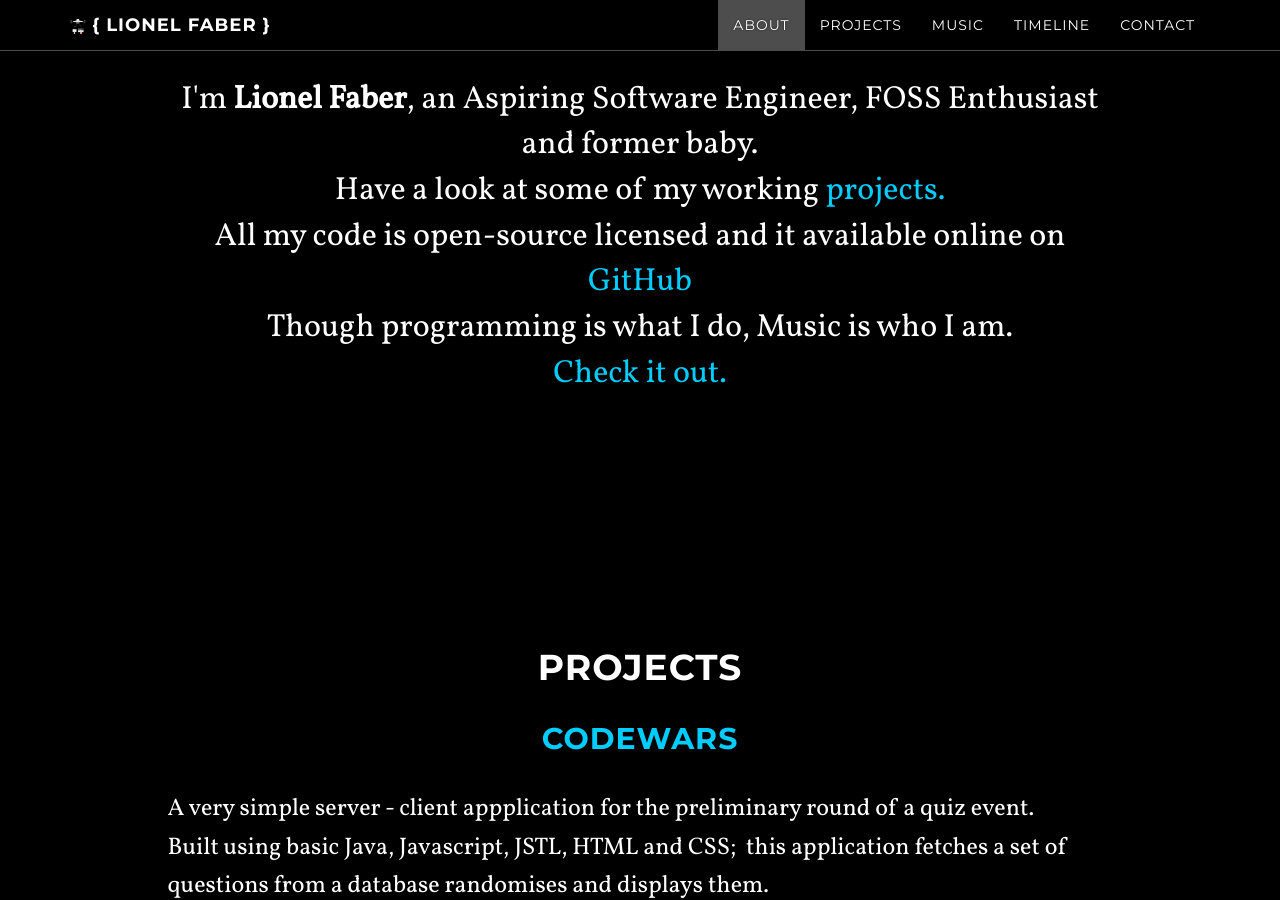
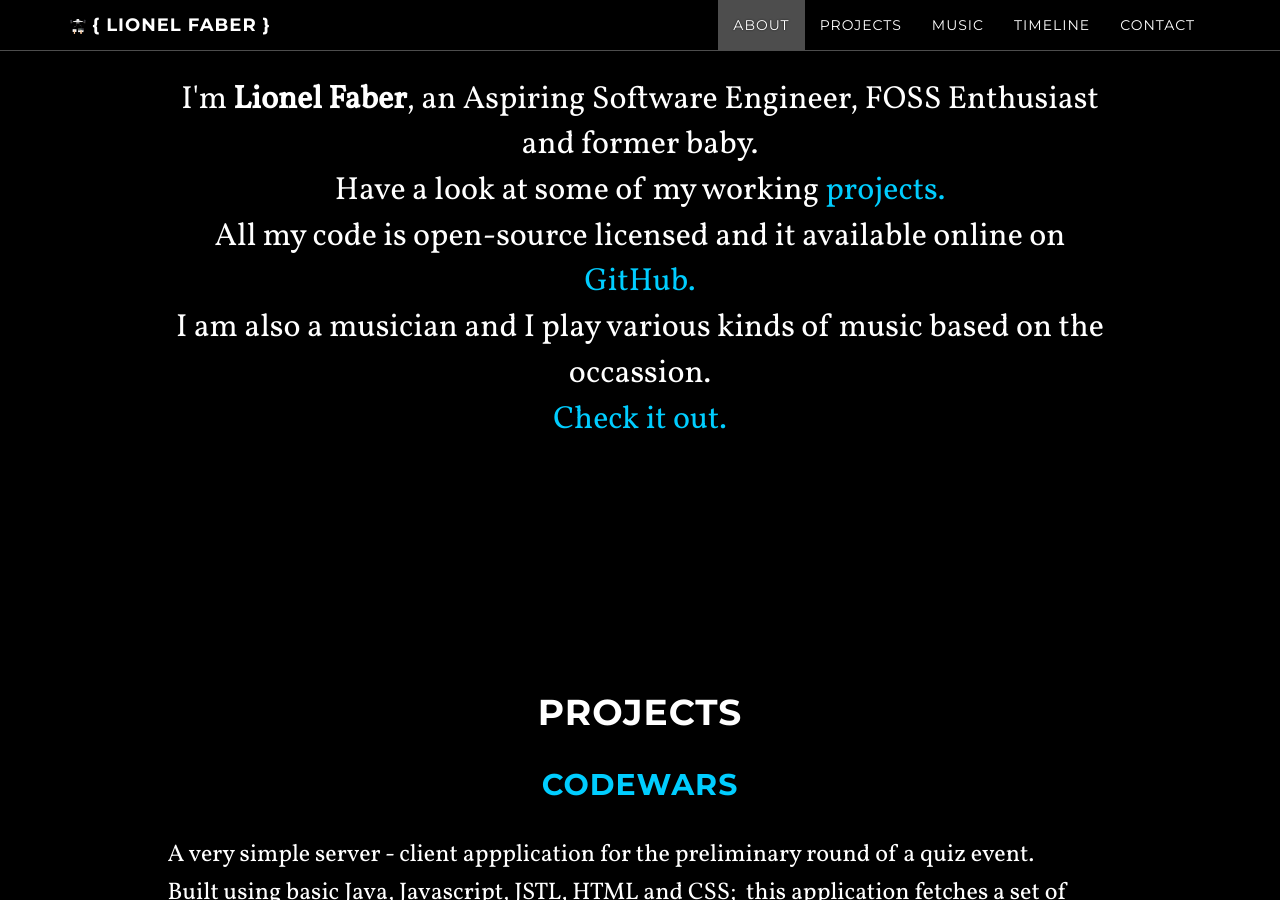
Before and after one commit to lionel-faber/lionel1704.github.io, a Jekyll site: the page built from index.html, in a window 1280 px wide and 900 px high, scrolled down 1147 px. Built offline with Jekyll 4.4.1, drawn with Linux system fonts in a browser that asks for light colours; nearby versions of some CDN libraries; the list of posts is cut into pages by our own code.

Commit message:
edited about section

```diff
--- a/about.html
+++ b/about.html
@@ -7,6 +7,6 @@ title: About
 
 <font size = "6px" style = "font-family: 'Vollkorn', serif;">I'm <strong>Lionel Faber</strong>, an Aspiring Software Engineer, FOSS Enthusiast and former baby.<br>
 Have a look at some of my working <a class="page-scroll" href="#projects">projects.</a><br>
-All my code is open-source licensed and it available online on <a href="http://github.com/lionel1704">GitHub</a><br>
-Though programming is what I do, Music is who I am.<br>
+All my code is open-source licensed and it available online on <a href="http://github.com/lionel1704">GitHub.</a><br>
+I am also a musician and I play various kinds of music based on the occassion.<br>
 <a class="page-scroll" href ="#music">Check it out.</a><br>
```
